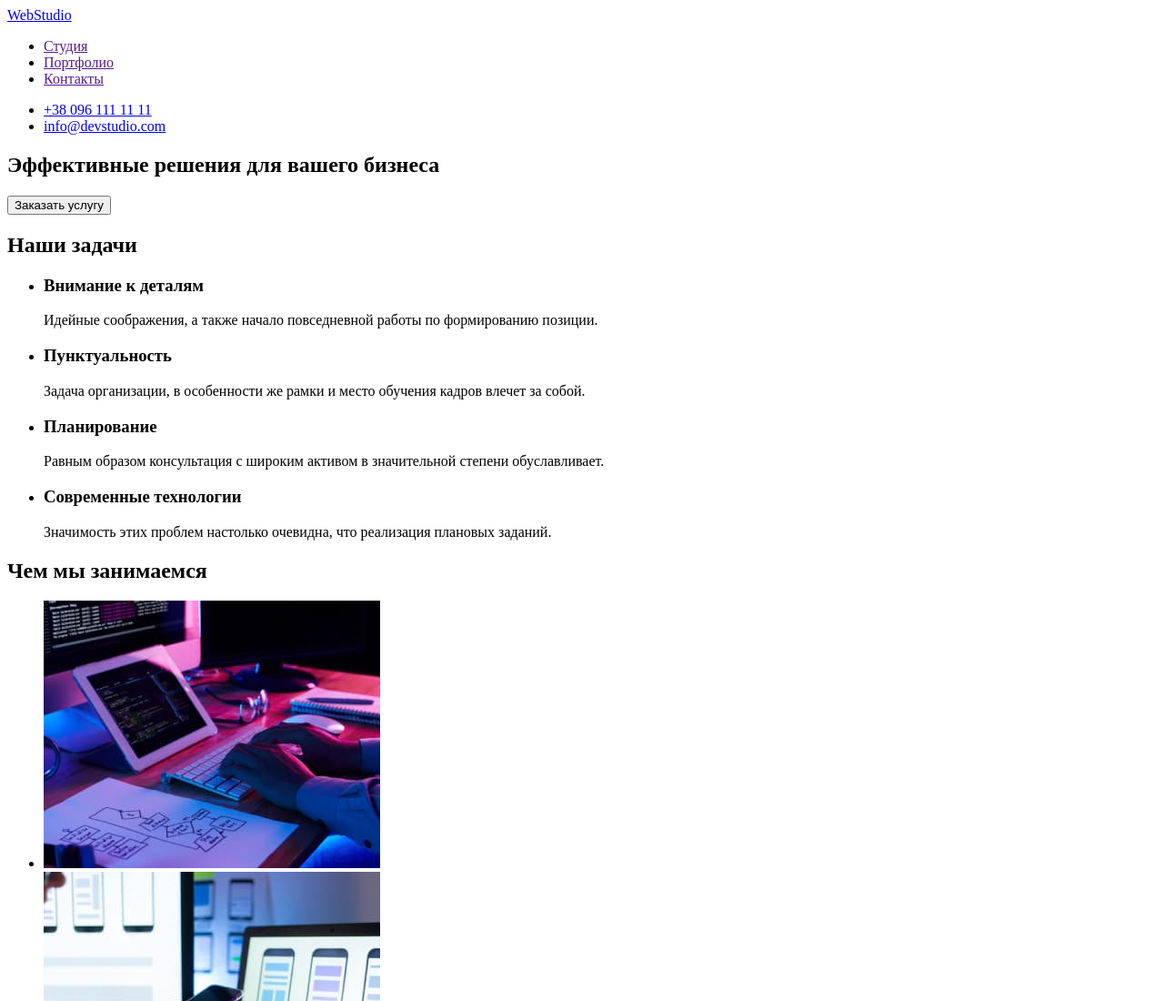
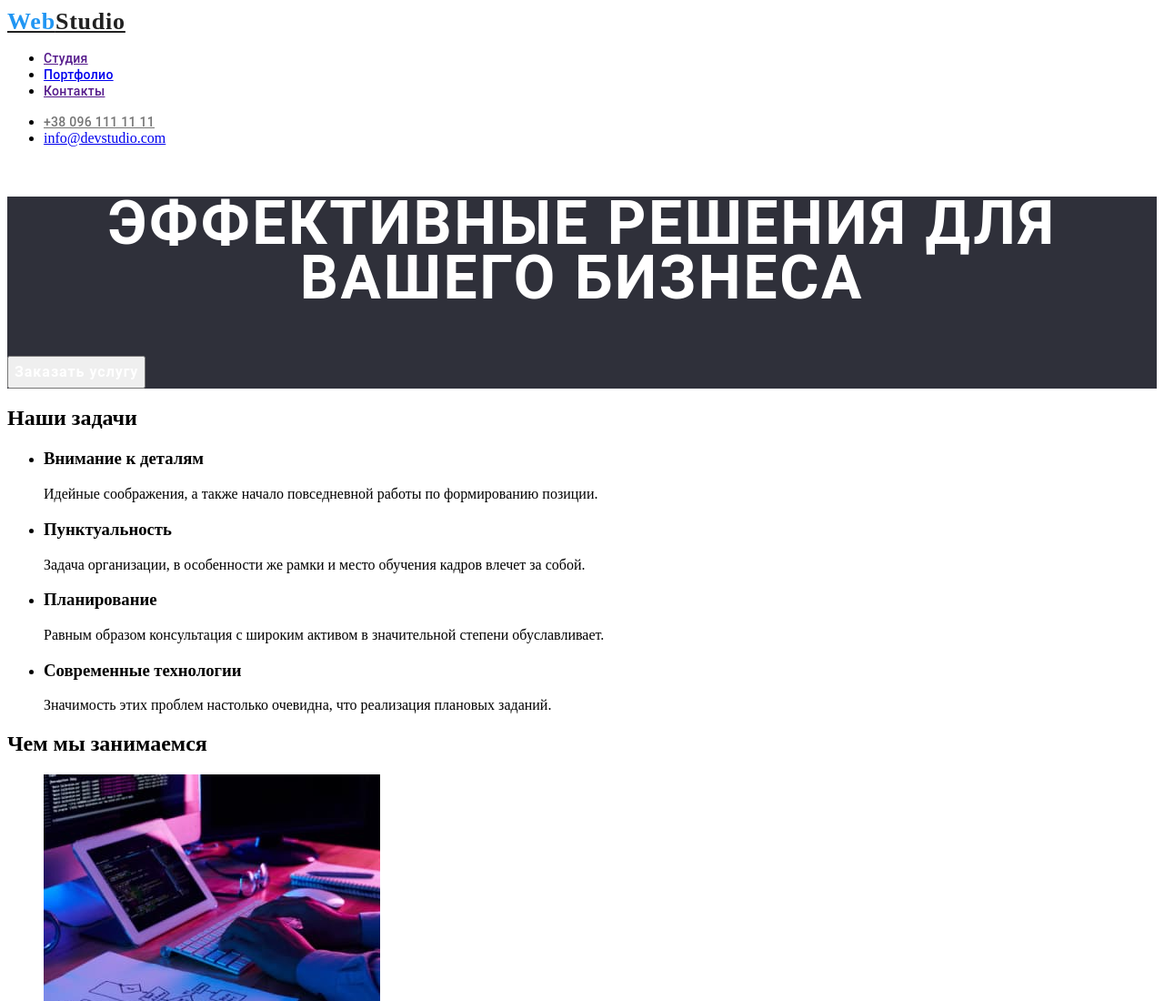
Before and after one commit to VitalyOvsiyenko/goit-markup-hw-02, a plain HTML site: page index.html in a window 1280 px wide. Shown: the top 1100 px of the page at 91% size. Drawn offline with Linux system fonts and the light colour scheme; a web font is replaced by a local one.

Commit message:
index.html
Додано portfolio.html, css

```diff
--- /dev/null
+++ b/css/styles.css
@@ -0,0 +1,69 @@
+.logo {
+      font-family: 'Raleway';
+        font-style: normal;
+        font-weight: 700;
+        font-size: 26px;
+        line-height: 31px;
+        letter-spacing: 0.03em;
+        cursor: pointer;
+        color: #212121;
+    }
+.logo-accent {
+    color: #2196F3;
+}
+
+    .link {
+
+        font-family: 'Roboto';
+        font-style: normal;
+        font-weight: 500;
+        font-size: 14px;
+        line-height: 16px;
+        cursor: pointer;
+        letter-spacing: 0.02em;
+}
+
+.contacts {
+
+    font-family: 'Roboto';
+    font-style: normal;
+    font-weight: 500;
+    font-size: 14px;
+    line-height: 16px;
+    letter-spacing: 0.02em;
+    color: #2196F3;
+    color: #757575;
+}
+
+.herro {
+    font-family: 'Roboto';
+        font-style: normal;
+        font-weight: 900;
+        font-size: 44px;
+        line-height: 60px;
+        /* or 136% */
+
+        text-align: center;
+        letter-spacing: 0.06em;
+        text-transform: uppercase;
+        background: #2F303A;
+        color: #FFFFFF;
+}
+.btn {
+
+
+        font-family: 'Roboto';
+        font-style: normal;
+        font-weight: 700;
+        font-size: 16px;
+        line-height: 30px;
+
+
+        display: flex;
+        align-items: center;
+        text-align: center;
+        letter-spacing: 0.06em;
+        color: #FFFFFF;
+        cursor: pointer;
+
+}
--- a/index.html
+++ b/index.html
@@ -5,22 +5,31 @@
     <meta http-equiv="X-UA-Compatible" content="IE=edge">
     <meta name="viewport" content="width=device-width, initial-scale=1.0">
     <title>Document</title>
+
+    <link href="https://fonts.google.com/share?selection.family=Raleway:wght@700%7CRoboto:wght@400;500;700;900"
+    rel="stylesheet"
+    />
+
+    <link rel="stylesheet" href="./css/styles.css">
+
 </head>
+
 <body>
+
     <!--Секція хедер-->
     <header>
 
     <nav>
-        <a href="index.html"><span>Web</span>Studio</a>
+        <a class="logo" href="index.html"><span class="logo-accent">Web</span>Studio</a>
 <ul>
     <li>
-        <a href="">Студия</a>
+        <a class="link" href="">Студия</a>
     </li>
     <li>
-        <a href="">Портфолио</a>
+        <a class="link" href="portfolio.html">Портфолио</a>
     </li>
     <li>
-    <a href="">Контакты</a>
+    <a class="link" href="">Контакты</a>
     </li>
 </ul>
 </nav>
@@ -28,10 +37,10 @@
 
     <ul>
         <li>
-            <a href="tel:+380961111111">+38 096 111 11 11</a>
+            <a class="contacts" href="tel:+380961111111">+38 096 111 11 11</a>
         </li>
         <li>
-        <a href="mailto:nfo@devstudio.com">info@devstudio.com</a>
+        <a class="contacnts" href="mailto:nfo@devstudio.com">info@devstudio.com</a>
         </li>
     </ul>
 
@@ -42,13 +51,14 @@
 
     <main>
     <!--Секція герой-->
-        <section>
+
+    <section class="herro">
             <h1>Эффективные решения для вашего бизнеса</h1>
-            <button type="button">Заказать услугу</button>
+            <button class="btn" type="button">Заказать услугу</button>
         </section>
 
         <!--Cекція про нас -->
-        <section>
+        <section class=" about us">
 
             <h2>Наши задачи</h2>
 
```
Also changed, not shown: portfolio.html (added, +162 -0 lines), imeges/portfolio/portfolio-1.jpg (added), imeges/portfolio/portfolio-2.jpg (added), imeges/portfolio/portfolio-3.jpg (added), imeges/portfolio/portfolio-4.jpg (added), imeges/portfolio/portfolio-5.jpg (added), imeges/portfolio/portfolio-6.jpg (added), imeges/portfolio/portfolio-7.jpg (added), imeges/portfolio/portfolio-8.jpg (added), imeges/portfolio/portfolio-9.jpg (added).
